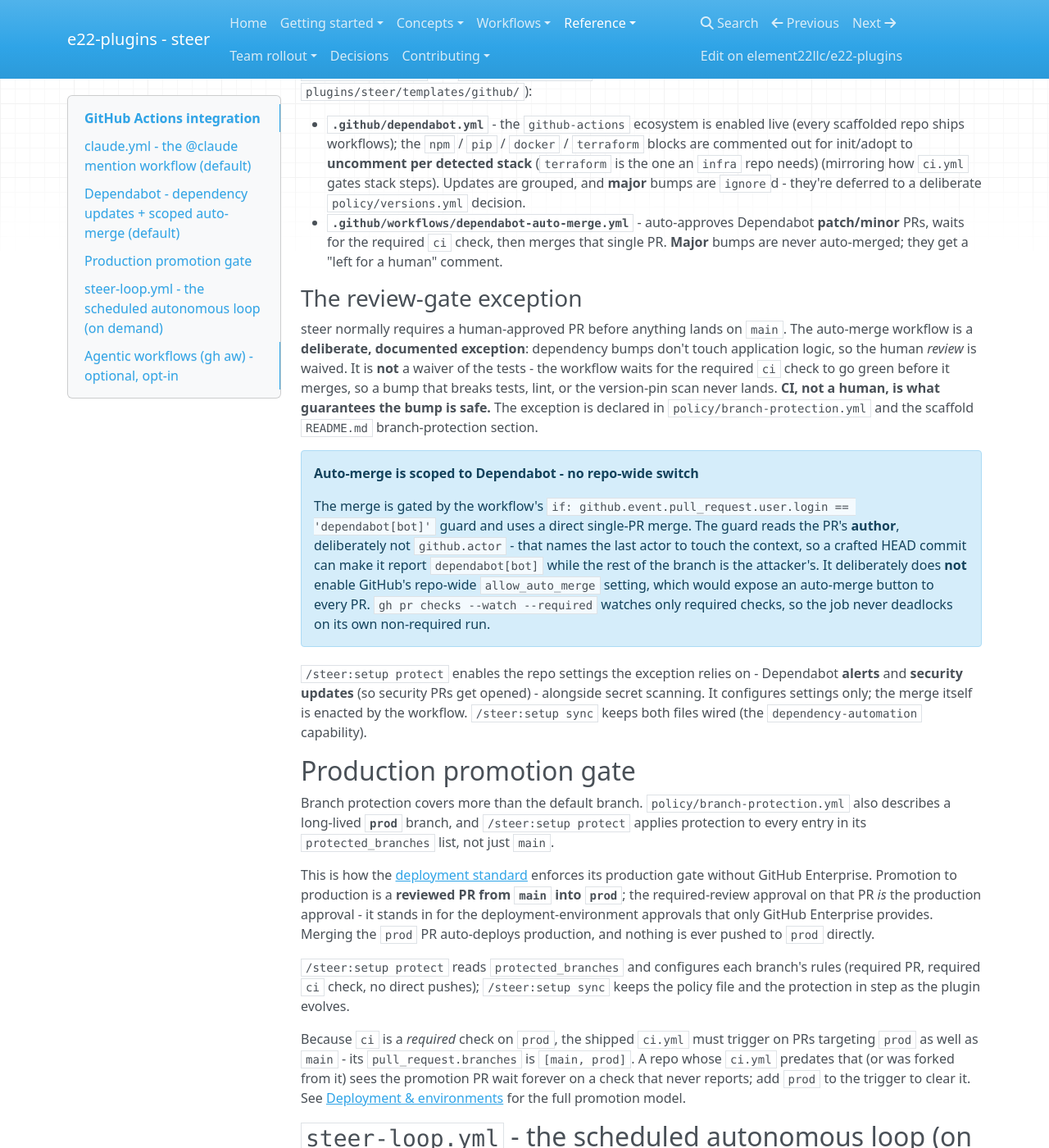
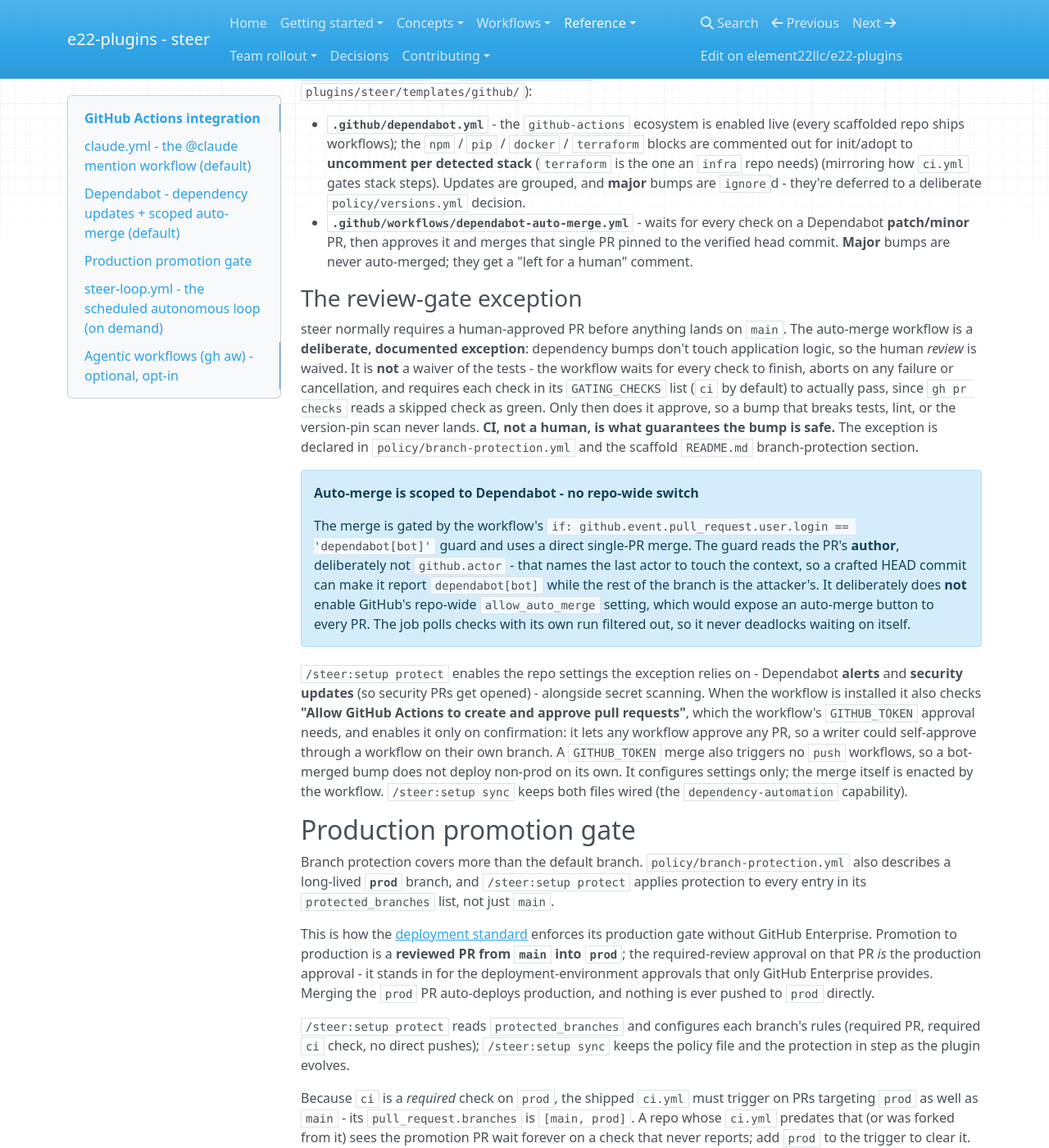
Before and after one commit to element22llc/e22-plugins, an MkDocs documentation site: the page built from docs/reference/github-integration.md, in a window 1280 px wide and 1400 px high, scrolled down 1386 px. Shown: the whole window at 82% size. Built offline with MkDocs 1.6.1, drawn with Linux system fonts in a browser that asks for light colours; nearby versions of some CDN libraries.

Commit message:
fix(scaffold): approve Dependabot bumps only after every check passed
dependabot-auto-merge.yml approved first, then waited on required checks
only, so a bump could merge while a non-required e2e job was still running
or failing, and a skipped check read as green. Its GITHUB_TOKEN approval
also needs "Allow GitHub Actions to create and approve pull requests",
which nothing checked, so on most repos the step failed outright.

The step now polls every check, aborts on fail/cancel, requires each
GATING_CHECKS entry to actually pass, approves only then, and merges with
--match-head-commit. policy/branch-protection.yml (schema 4) names the
setting; /steer:setup protect verifies it while the workflow is installed
and applies it on confirmation, stating the self-approval trade-off.

Closes #660

Co-Authored-By: Claude Opus 5.5 (1M context) <noreply@anthropic.com>

```diff
--- a/docs/reference/github-integration.md
+++ b/docs/reference/github-integration.md
@@ -73,18 +73,20 @@ product-repo-facing version of this.
   stack** (`terraform` is the one an `infra` repo needs) (mirroring how
   `ci.yml` gates stack steps). Updates are grouped, and **major** bumps are
   `ignore`d - they're deferred to a deliberate `policy/versions.yml` decision.
-- **`.github/workflows/dependabot-auto-merge.yml`** - auto-approves Dependabot
-  **patch/minor** PRs, waits for the required `ci` check, then merges that single
-  PR. **Major** bumps are never auto-merged; they get a "left for a human" comment.
+- **`.github/workflows/dependabot-auto-merge.yml`** - waits for every check on a
+  Dependabot **patch/minor** PR, then approves it and merges that single PR pinned
+  to the verified head commit. **Major** bumps are never auto-merged; they get a "left for a human" comment.
 
 ### The review-gate exception
 
 steer normally requires a human-approved PR before anything lands on `main`. The
 auto-merge workflow is a **deliberate, documented exception**: dependency bumps
 don't touch application logic, so the human *review* is waived. It is **not** a
-waiver of the tests - the workflow waits for the required `ci` check to go green
-before it merges, so a bump that breaks tests, lint, or the version-pin scan never
-lands. **CI, not a human, is what guarantees the bump is safe.** The exception is
+waiver of the tests - the workflow waits for every check to finish, aborts on any
+failure or cancellation, and requires each check in its `GATING_CHECKS` list (`ci`
+by default) to actually pass, since `gh pr checks` reads a skipped check as green.
+Only then does it approve, so a bump that breaks tests, lint, or the version-pin
+scan never lands. **CI, not a human, is what guarantees the bump is safe.** The exception is
 declared in `policy/branch-protection.yml` and the scaffold `README.md`
 branch-protection section.
 
@@ -96,12 +98,17 @@ branch-protection section.
     HEAD commit can make it report `dependabot[bot]` while the rest of the branch is
     the attacker's. It deliberately does **not** enable
     GitHub's repo-wide `allow_auto_merge` setting, which would expose an auto-merge
-    button to every PR. `gh pr checks --watch --required` watches only required
-    checks, so the job never deadlocks on its own non-required run.
+    button to every PR. The job polls checks with its own run filtered out, so
+    it never deadlocks waiting on itself.
 
 `/steer:setup protect` enables the repo settings the exception relies on - Dependabot
 **alerts** and **security updates** (so security PRs get opened) - alongside secret
-scanning. It configures settings only; the merge itself is enacted by the workflow.
+scanning. When the workflow is installed it also checks **"Allow GitHub Actions to
+create and approve pull requests"**, which the workflow's `GITHUB_TOKEN` approval
+needs, and enables it only on confirmation: it lets any workflow approve any PR, so
+a writer could self-approve through a workflow on their own branch. A `GITHUB_TOKEN`
+merge also triggers no `push` workflows, so a bot-merged bump does not deploy
+non-prod on its own. It configures settings only; the merge itself is enacted by the workflow.
 `/steer:setup sync` keeps both files wired (the `dependency-automation` capability).
 
 ## Production promotion gate
```
Also changed, not shown: plugins/steer/skills/protect/APPLY.md (+12 -0 lines), plugins/steer/skills/protect/SKILL.md (+7 -3 lines), plugins/steer/templates/agents/skills/steer-protect/APPLY.md (+12 -0 lines), plugins/steer/templates/agents/skills/steer-protect/SKILL.md (+7 -3 lines), plugins/steer/templates/reference/CAPABILITIES.md (+4 -4 lines), plugins/steer/templates/reference/MIGRATIONS.md (+24 -0 lines), plugins/steer/templates/scaffold/MANIFEST.md (+1 -1 lines), plugins/steer/templates/scaffold/README.md (+21 -9 lines), 5 other files.
